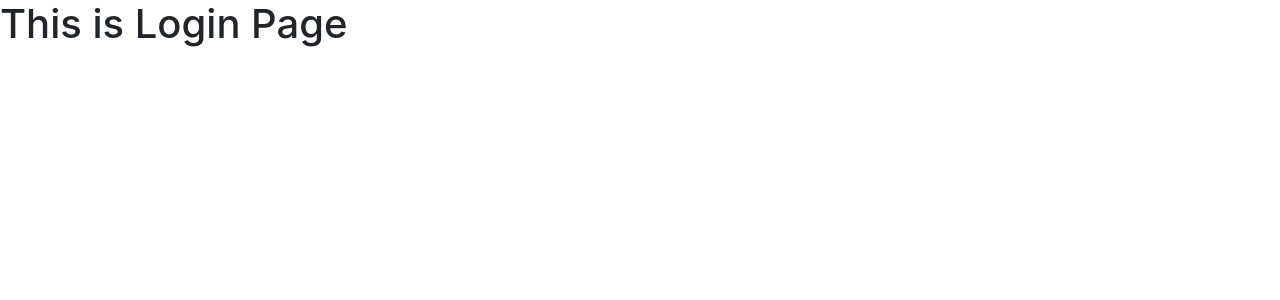
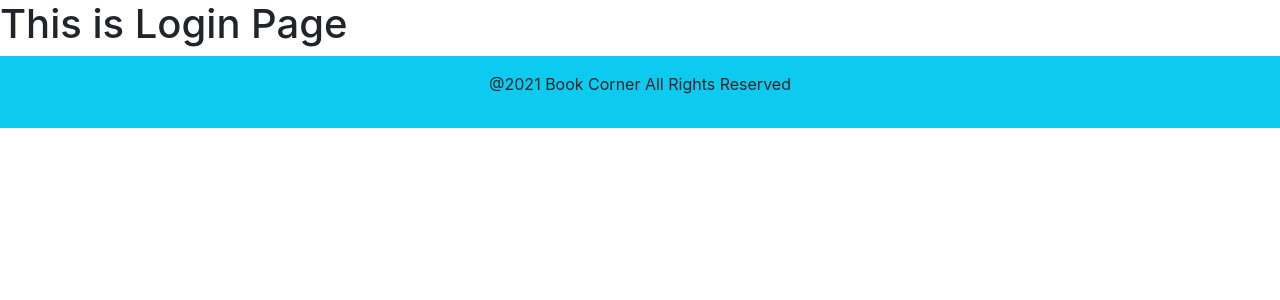
Before and after one commit to hanif365/bookcorner, a React (Create React App) app: page /login in a window 1280 px wide. Shown: the top 300 px of the page. Built offline with nearby package versions, Linux system fonts and the light colour scheme.

Commit message:
Footer Added

```diff
--- a/src/App.js
+++ b/src/App.js
@@ -11,6 +11,7 @@ import About from './components/About/About';
 import Books from './components/Books/Books';
 import Contact from './components/Contact/Contact';
 import LogIn from './components/LogIn/LogIn';
+import Footer from './components/Shared/Footer/Footer';
 
 export const UserContext = createContext();
 
@@ -39,6 +40,7 @@ function App() {
             <LogIn></LogIn>
           </Route>
         </Switch>
+        <Footer></Footer>
       </Router>
     </UserContext.Provider>
   );
--- /dev/null
+++ b/src/components/Home/BookItem/BookItem.css
@@ -0,0 +1,3 @@
+.book-card{
+    width: 18rem;
+}
--- /dev/null
+++ b/src/components/Home/BookItem/BookItem.js
@@ -0,0 +1,24 @@
+import React from 'react';
+import './BookItem.css'
+
+const BookItem = (props) => {
+    console.log(props.book);
+    const { ISBN, author, image, price, summary, title } = props.book;
+    return (
+        <div>
+            {author}
+            {/* <div className="card book-card">
+                <img src="" className="card-img-top" alt="..." />
+                <div className="card-body">
+                    <h5 className="card-title">{title}</h5>
+                    <p className="card-text">{summary}</p>
+                    <p className="card-text">{author}</p>
+                    <p className="card-text">{price}</p>
+                    <a href="#" className="btn btn-primary">Go somewhere</a>
+                </div>
+            </div> */}
+        </div>
+    );
+};
+
+export default BookItem;
--- a/src/components/Home/BookList/BookList.js
+++ b/src/components/Home/BookList/BookList.js
@@ -1,4 +1,5 @@
 import React, { useEffect, useState } from 'react';
+import BookItem from '../BookItem/BookItem';
 import './BookList.css'
 
 
@@ -9,11 +10,16 @@ const BookList = () => {
         const url = `http://private-anon-f2ea18dd7c-bookstore.apiary-mock.com/data/books`
         fetch(url)
         .then(res => res.json())
-        .then(data => console.log(data))
+        .then(data => setBooks(data))
     },[])
     return (
         <div>
-
+            <h1>BOOK LIST</h1>
+            <div className="">
+                {
+                    books.map(book => <BookItem book={book}></BookItem>)
+                }
+            </div>
         </div>
     );
 };
--- /dev/null
+++ b/src/components/Shared/Footer/Footer.js
@@ -0,0 +1,12 @@
+import React from 'react';
+import './Footer.css'
+
+const Footer = () => {
+    return (
+        <div className="bg-info py-3 text-center">
+            <p>@2021 Book Corner All Rights Reserved</p>
+        </div>
+    );
+};
+
+export default Footer;
```
Also changed, not shown: src/components/Shared/Footer/Footer.css (added).
